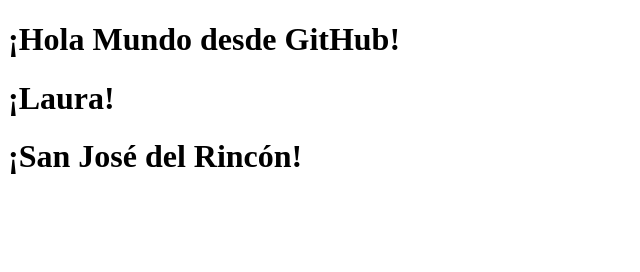
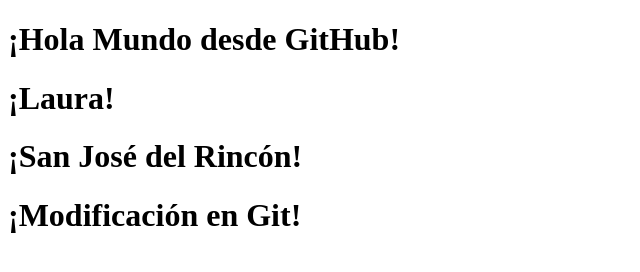
Before and after one commit to LCR-dot/mi-repositorio, a plain HTML site: page index.html in a window 1280 px wide. Shown: the whole page, without its empty margins (0-640 px from the left). Drawn offline with Linux system fonts and the light colour scheme.

Commit message:
Update index.html

```diff
--- a/index.html
+++ b/index.html
@@ -7,5 +7,6 @@
     <h1>¡Hola Mundo desde GitHub!</h1>
     <h1>¡Laura!</h1>
     <h1>¡San José del Rincón!</h1>
+    <h1>¡Modificación en Git!</h1>
 </body>
 </html>
```
